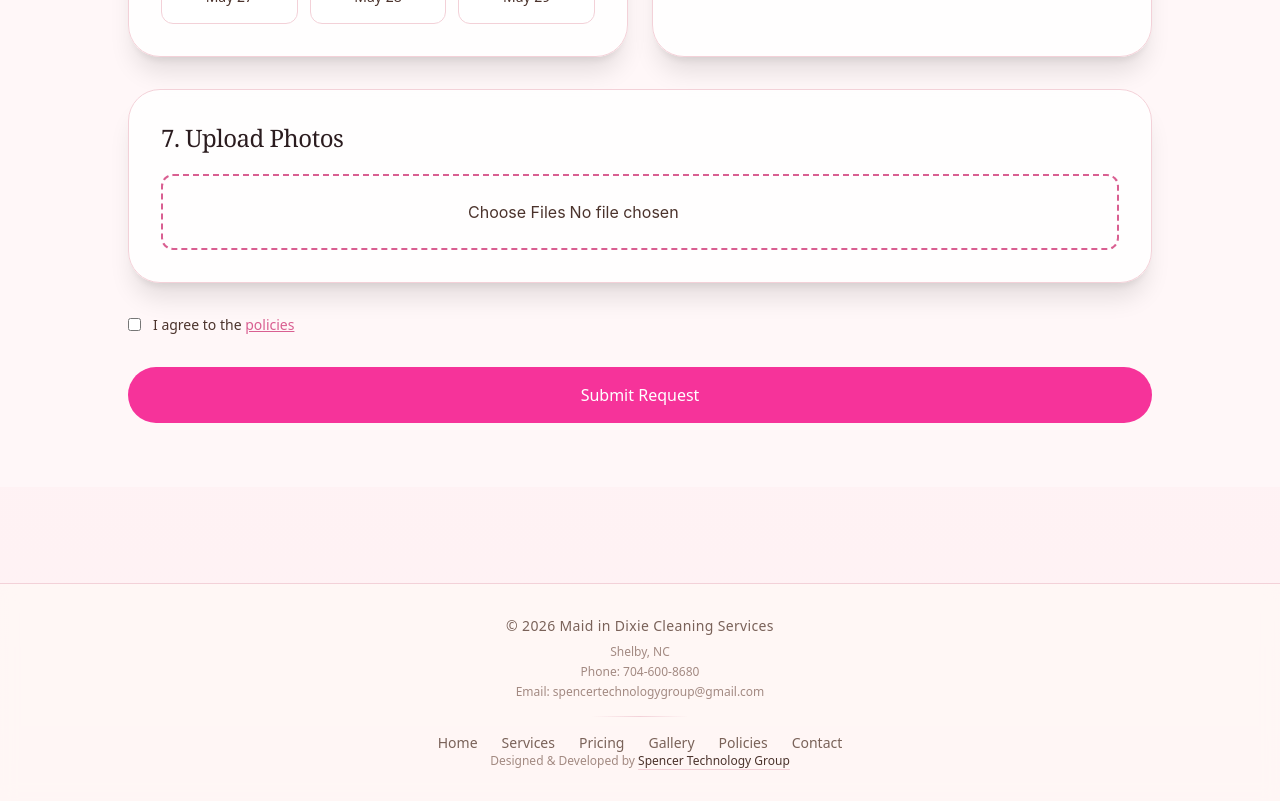
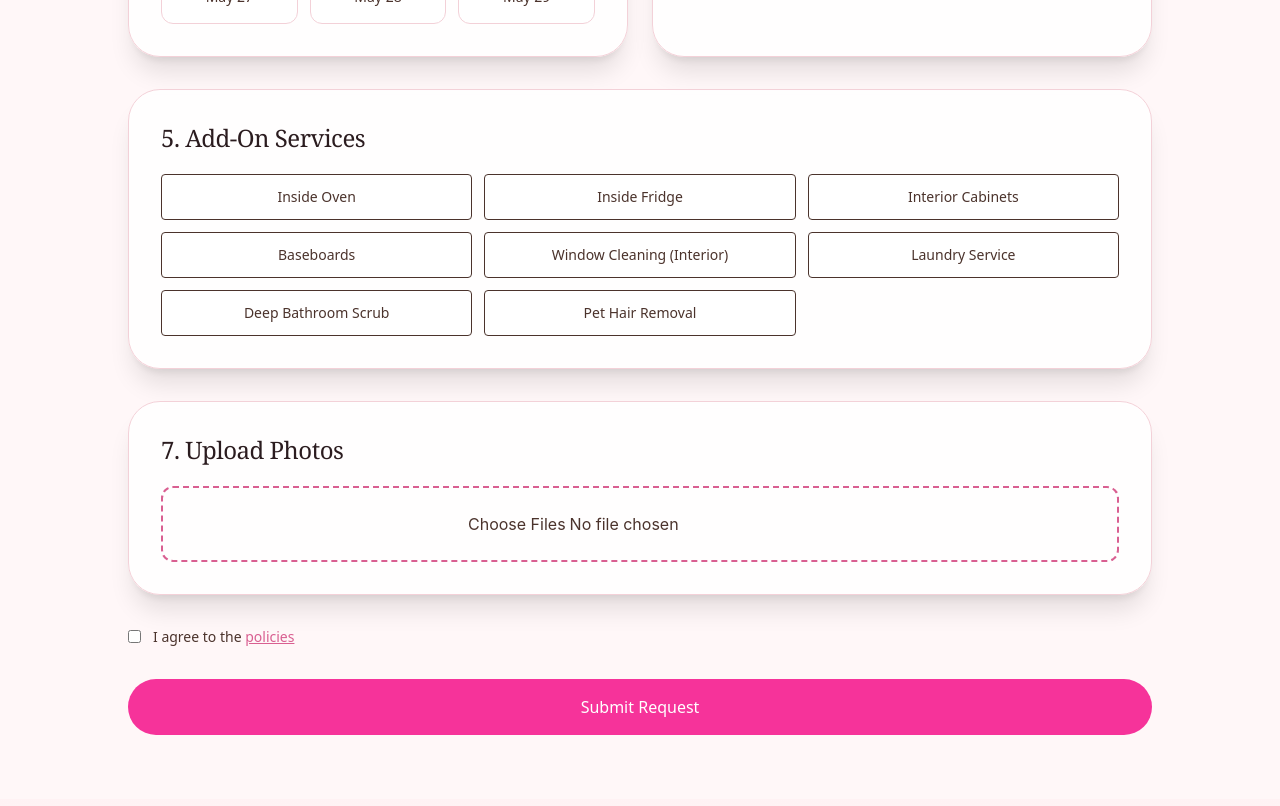
Before and after one commit to Spencer28086/maid-in-dixie, a Next.js app: page /booking in a window 1280 px wide. Shown: the part 1580-2386 px from the top of the page. Built offline with nearby package versions, Linux system fonts and the light colour scheme.

Commit message:
fix: restore add-ons section (full precision patch)

```diff
--- a/app/booking/page.tsx
+++ b/app/booking/page.tsx
@@ -231,6 +231,36 @@ export default function BookingPage() {
             </Section>
           </div>
 
+          {/* ✅ ADD-ONS SECTION RESTORED */}
+          <Section title="5. Add-On Services">
+            <div className="grid grid-cols-2 md:grid-cols-3 gap-3">
+              {addOnsList.map((addon, i) => {
+                const selected = selectedAddOns.includes(addon);
+
+                return (
+                  <button
+                    key={i}
+                    type="button"
+                    onClick={() => {
+                      setSelectedAddOns((prev) =>
+                        selected
+                          ? prev.filter((a) => a !== addon)
+                          : [...prev, addon]
+                      );
+                    }}
+                    className={`p-3 border rounded text-sm transition
+                      ${selected
+                        ? "bg-[#d95f91] text-white border-[#d95f91]"
+                        : "bg-white hover:bg-gray-100"
+                      }`}
+                  >
+                    {addon}
+                  </button>
+                );
+              })}
+            </div>
+          </Section>
+
           <Section title="7. Upload Photos">
             <div className="border-2 border-dashed border-[#d95f91] rounded-xl p-6 text-center">
               <input
@@ -263,7 +293,6 @@ export default function BookingPage() {
             </Section>
           )}
 
-          {/* ✅ AGREEMENT FIX */}
           <div className="flex gap-3 items-center text-sm">
             <input
               type="checkbox"
```
